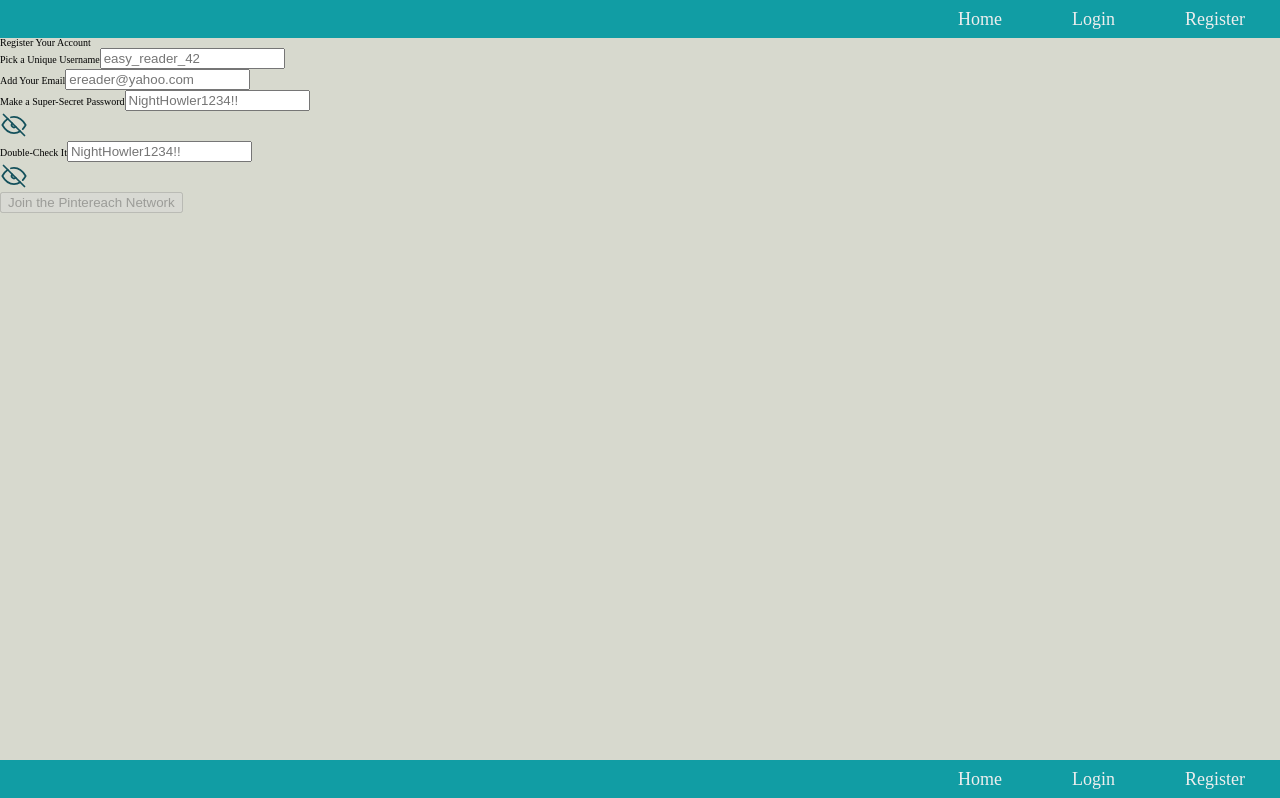
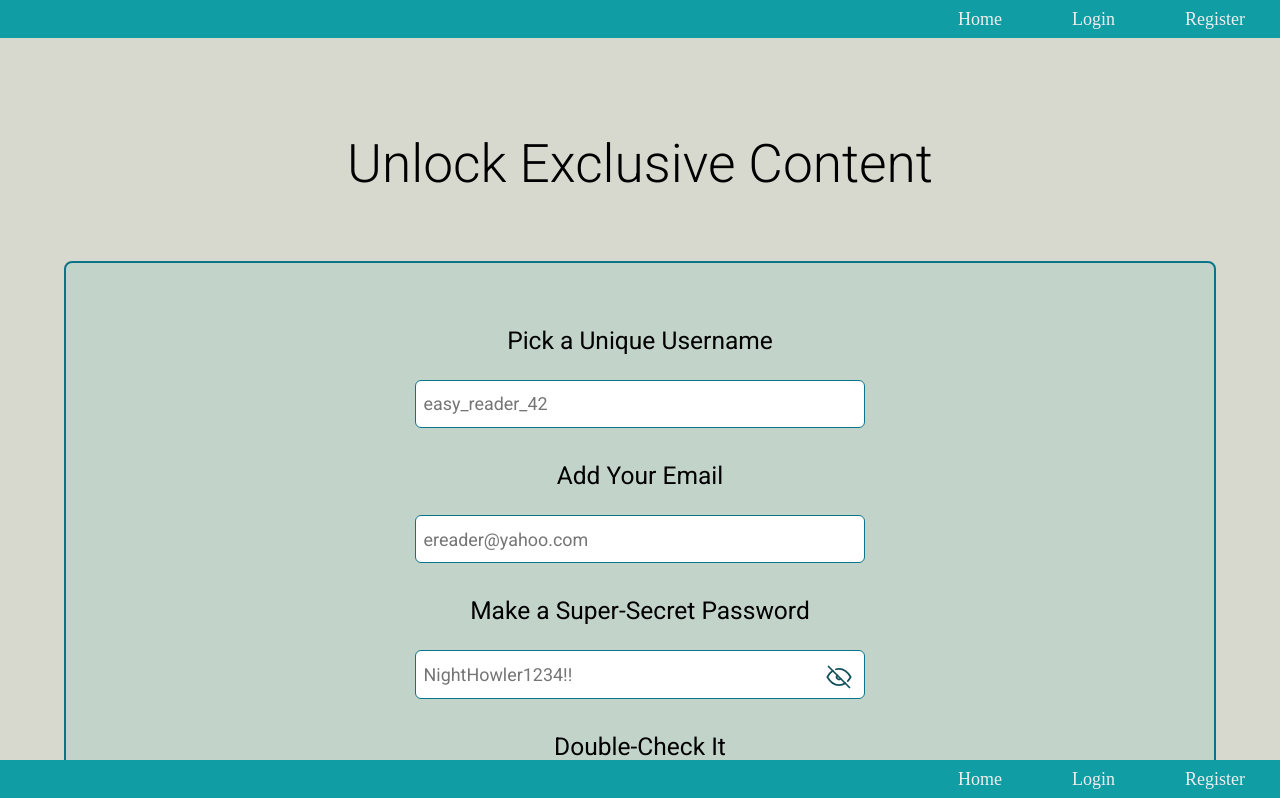
Before and after one commit to bw-pintereach-2020/client, a React (Create React App) app: page /register in a window 1280 px wide. Shown: the top 798 px of the page. Built offline with nearby package versions, Linux system fonts and the light colour scheme; a web font is replaced by a local one.

Commit message:
style auth menu

```diff
--- a/package.json
+++ b/package.json
@@ -12,7 +12,7 @@
     "react-dom": "^16.14.0",
     "react-redux": "^7.2.1",
     "react-router-dom": "^5.2.0",
-    "react-scripts": "3.4.3",
+    "react-scripts": "^3.4.4",
     "redux": "^4.0.5",
     "redux-thunk": "^2.3.0",
     "styled-components": "^5.2.0",
--- a/src/App.js
+++ b/src/App.js
@@ -13,6 +13,7 @@ import PrivateRoute from './components/auth/PrivateRoute'
 
 //styles
 import './styles/App.css'
+import './styles/scss/Global.scss'
 
 //App
 function App() {
--- a/src/components/auth/Login.js
+++ b/src/components/auth/Login.js
@@ -64,6 +64,7 @@ const Button = styled.button`
     height: 5vh;
     font-size: 2rem;
     background-color: #119DA4;
+    color: white;
 `;
 
 const Errors = styled.div`
@@ -143,6 +144,8 @@ function Login(props) {
 
 
     return (
+        <>
+        <h1>Welcome Back</h1>
         <Form className="formContainer">
             <InputForm >
                 <Label>
@@ -153,11 +156,12 @@ function Login(props) {
                     Password:
                         <Input type='text' name='password' onChange={inputChange} value={formValue.password} />
                 </Label>
-            <Button disabled={disabled} onClick={submit}>Login</Button>
+            <Button disabled={disabled} onClick={submit}>Take Me Home</Button>
             </InputForm>
             <Errors>{formErrors.username}</Errors>
             <Errors>{formErrors.password}</Errors>
         </Form>
+        </>
     )
 }
 
--- a/src/components/auth/Registration.js
+++ b/src/components/auth/Registration.js
@@ -72,10 +72,10 @@ const Registration = (props) => {
 
   return (
     <section className='pg register-pg'>
-      <h2>Register Your Account</h2>
-      <form onSubmit={registerAccount}>
+      <h1>Unlock Exclusive Content</h1>
+      <form className='auth-form' onSubmit={registerAccount}>
         <fieldset>
-          <div className="username">
+          <div className="username form-item">
             <label htmlFor="username">
               Pick a Unique Username
               <input
@@ -87,13 +87,8 @@ const Registration = (props) => {
                 onChange={handleInput}
               />
             </label>
-            {errs.username.length > 0 && (
-              <p className="err" id="username-error">
-                {errs.username}
-              </p>
-            )}
           </div>
-          <div className="email">
+          <div className="email form-item">
             <label htmlFor="email">
               Add Your Email
               <input
@@ -105,13 +100,8 @@ const Registration = (props) => {
                 onChange={handleInput}
               />
             </label>
-            {errs.email.length > 0 && (
-              <p className="error" id="email-error">
-                {errs.email}
-              </p>
-            )}
           </div>
-          <div className="pwd">
+          <div className="pwd form-item">
             <label htmlFor="password">
               Make a Super-Secret Password
               <input
@@ -124,19 +114,15 @@ const Registration = (props) => {
               />
               <div
                 role="button"
+                className='toggle-pwd'
                 onClick={(e) => setPwdShowing(!pwdShowing)}
                 aria-label={pwdShowing ? "Hide Password" : "Show Password"}
               >
                 {pwdShowing ? <ShowPwd /> : <HidePwd />}
               </div>
             </label>
-            {errs.password.length > 0 && (
-              <p className="error" id="password-err">
-                {errs.password}
-              </p>
-            )}
           </div>
-          <div className="pwd-match">
+          <div className="pwd-match form-item">
             <label htmlFor="passwordmatch">
               Double-Check It
               <input
@@ -149,19 +135,35 @@ const Registration = (props) => {
               />
               <div
                 role="button"
+                className='toggle-pwd'
                 onClick={(e) => setPwdShowing(!pwdShowing)}
                 aria-label={pwdShowing ? "Hide Password" : "Show Password"}
               >
                 {pwdShowing ? <ShowPwd /> : <HidePwd />}
               </div>
             </label>
-            {register.passwordmatch.length > 0 && register.passwordmatch !== register.password && (
-              <p className="error" id="matching-password-error">
-                {errs.passwordmatch}
+          </div>
+        </fieldset>
+        {errs.username.length > 0 && (
+              <p className="err" id="username-error">
+                {errs.username}
               </p>
             )}
-          </div>
-        </fieldset>
+        {errs.email.length > 0 && (
+              <p className="err" id="email-error">
+                {errs.email}
+              </p>
+            )}
+        {errs.password.length > 0 && (
+              <p className="err" id="password-err">
+                {errs.password}
+              </p>
+            )}
+        {register.passwordmatch.length > 0 && register.passwordmatch !== register.password && (
+                <p className="err" id="matching-password-error">
+                  {errs.passwordmatch}
+                </p>
+              )}
         <button disabled={locked} type="submit">
           Join the Pintereach Network
         </button>
--- a/src/components/layout/NewsBlock.js
+++ b/src/components/layout/NewsBlock.js
@@ -35,7 +35,7 @@ const NewsBlock = () => {
     }, [])
     return (
         <section className="home-content">
-            <h2>Latest Findings</h2>
+            <h2>The Latest Research</h2>
             <ul className='content-block'>
             {articles.map((a, i) => {
                 return (<li key={i}><NewsTile article={a}/></li>)
--- a/src/components/layout/NewsTile.js
+++ b/src/components/layout/NewsTile.js
@@ -1,9 +1,6 @@
 import React from "react";
 
 const truncate = (str, max, suffix) => str.length < max ? str : `${str.substr(0, str.substr(0, max - suffix.length).lastIndexOf(' '))}${suffix}`;
-
-// Example
-truncate('This is a long message', 20, '...');  // 'This is a long...'
 
 const NewsTile = ({ article }) => {
   const { urlToImage, url, title } = article;
--- a/src/styles/scss/Auth.scss
+++ b/src/styles/scss/Auth.scss
@@ -2,5 +2,59 @@
 
 .register-pg {
   .auth-form {
+    text-align: center;
+    width: 90%;
+    max-width: 1200px;
+    margin: 5rem auto 10rem;
+    padding: 3rem 0;
+    border-radius: 0.8rem;
+    border: 2px solid map-get($colors, app-blue);
+    background: rgba($color: map-get($colors, app-green), $alpha: 0.1);
+    button {
+      cursor: pointer;
+      background: map-get($colors, app-blue);
+      color: white;
+      &:disabled {
+        opacity: 0.6;
+      }
+      font-weight: 300;
+      padding: 0.5rem 2rem;
+      border-radius: 0.8rem;
+      margin-top: 5rem;
+    }
+    .err {
+      color: rgb(180, 36, 36);
+      margin: auto;
+      line-height: 2;
+      font-weight: 600;
+      font-family: $fontSecondary;
+    }
+    .form-item {
+      width: 100%;
+      text-align: center;
+      margin-top: 3rem;
+      label {
+        display: block;
+        position: relative;
+        line-height: 1.5;
+        max-width: 500px;
+        width: 100%;
+        margin: auto;
+        input {
+          display: block;
+          width: 90%;
+          padding: 0.75rem;
+          max-width: 500px;
+          margin: 2rem auto;
+          border-radius: 0.6rem;
+          border: 1px solid map-get($colors, app-blue);
+        }
+        svg {
+          position: absolute;
+          bottom: 0.8rem;
+          right: 3.75rem;
+        }
+      }
+    }
   }
 }
--- a/src/styles/scss/Global.scss
+++ b/src/styles/scss/Global.scss
@@ -1 +1,41 @@
 @import "config";
+
+h1 {
+  text-align: center;
+  font-family: $fontSecondary;
+  line-height: 1.75;
+  margin-top: 8rem;
+  font-weight: 100;
+  @include font-size($bigh-font-sizes);
+}
+
+h2 {
+  text-align: center;
+  font-family: $fontPrimary;
+  line-height: 1;
+  @include font-size($h1-font-sizes);
+}
+
+h3,
+label,
+button {
+  font-family: $fontSecondary;
+  text-align: center;
+  line-height: 1.75;
+  @include font-size($h2-font-sizes);
+}
+
+p,
+input {
+  line-height: 1.75;
+  font-family: $fontSecondary;
+  @include font-size($h3-font-sizes);
+}
+
+.pg {
+  min-height: 100vh;
+}
+
+// search terms => ['statistics', 'IRB', 'research ethics', ''...]
+// loop through 6, pick a random spot in the array
+//
--- a/src/styles/scss/Home.scss
+++ b/src/styles/scss/Home.scss
@@ -1,17 +1,24 @@
 @import "config";
 
 .home-pg {
+  & > h2 {
+    font-style: italic;
+  }
   .home-content {
+    margin: 10rem auto;
     h2 {
       text-align: center;
-      @include font-size($h2-font-sizes);
+      font-family: $fontSecondary;
+      line-height: 1.25;
+      font-weight: 300;
+      @include font-size($bigh-font-sizes);
     }
     .content-block {
       @include font-size($sub-font-sizes);
       text-align: center;
       width: 100%;
+      max-width: 1300px;
       margin: auto;
-      max-width: 1300px;
       li {
         display: inline-block;
         width: calc(100% / 3);
@@ -24,6 +31,7 @@
             margin: 0;
             line-height: 2;
             position: relative;
+            border: 1px solid map-get($colors, app-dark-green);
             figcaption {
               position: absolute;
               font-family: $fontSecondary;
```
Also changed, not shown: 1 other file (tests, documents, lock files or other folders).
